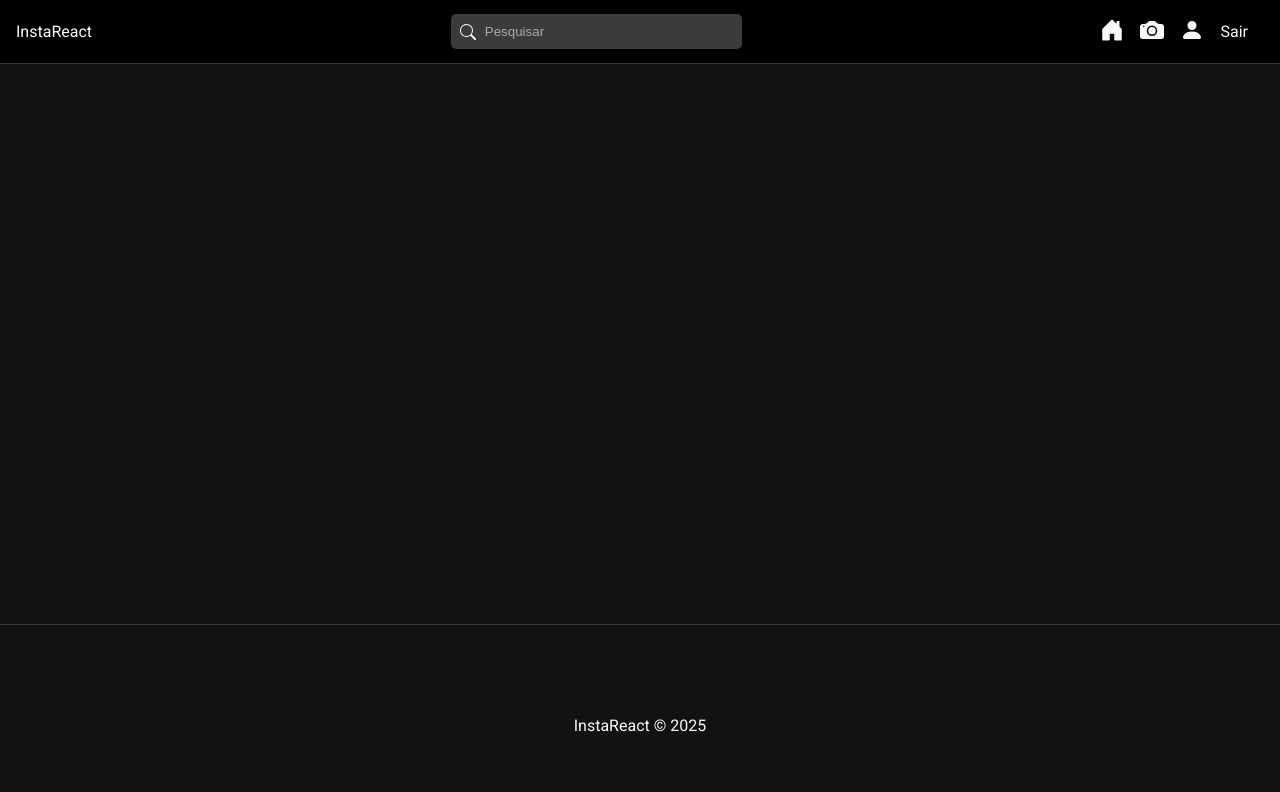
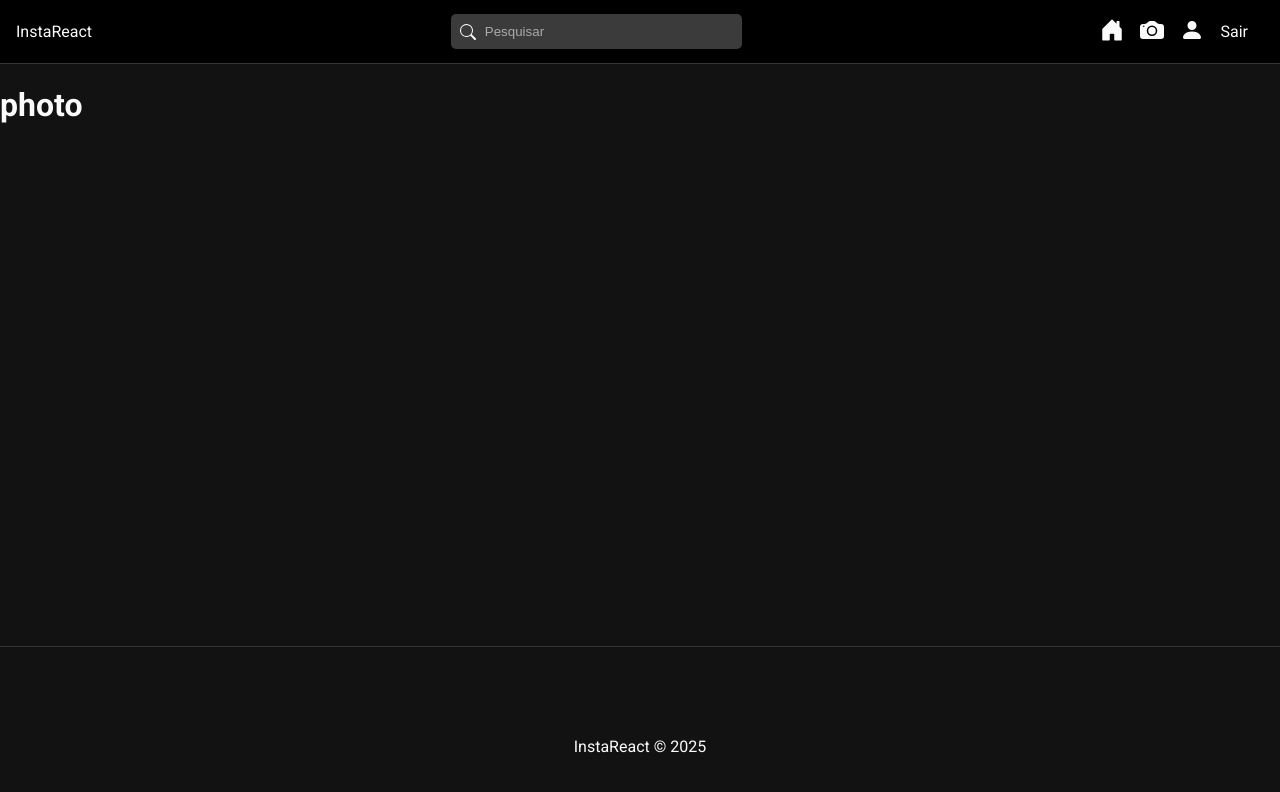
Before and after one commit to Viniciusrodd/InstaReact, a React (Vite) app in the folder frontend/: page /photos/1 in a window 1280 px wide. Shown: the top 792 px of the page. Built offline with nearby package versions, Linux system fonts and the light colour scheme; sample sign-in values are in the browser's storage.

Commit message:
Individual photo page

```diff
--- a/frontend/src/App.jsx
+++ b/frontend/src/App.jsx
@@ -13,6 +13,7 @@ import Register from './pages/Auth/Register';
 import Login from './pages/Auth/Login';
 import EditProfile from './pages/EditProfile/EditProfile';
 import Profile from './pages/Profile/Profile';
+import Photo from './pages/Photo/photo';
 
 // components
 import NavBar from './components/NavBar/NavBar';
@@ -38,6 +39,7 @@ function App() {
                         <Route path='/users/:id' element={ auth ? <Profile /> : <Navigate to='/login' /> } />
                         <Route path='/register' element={ !auth ? <Register /> : <Navigate to='/' /> } />
                         <Route path='/login' element={ !auth ? <Login /> : <Navigate to='/' /> } />
+                        <Route path='/photos/:id' element={ auth ? <Photo /> : <Navigate to='/login' /> } />
                     </Routes>
                 </div>
                 <Footer />
--- /dev/null
+++ b/frontend/src/pages/Photo/Photo.css
@@ -0,0 +1 @@
+@charset "UTF-8";
--- /dev/null
+++ b/frontend/src/pages/Photo/Photo.jsx
@@ -0,0 +1,27 @@
+
+// css
+import './Photo.css';
+
+// utils
+import { upload } from '../../utils/config';
+
+// components
+import Message from '../../components/Messages/Message';
+
+// hooks
+import { useState, useEffect } from 'react';
+import { Link, useParams } from 'react-router-dom';
+import { useSelector, useDispatch } from 'react-redux';
+
+// redux
+
+
+const Photo = () => {
+    return (
+        <div>
+            <h1>photo</h1>
+        </div>
+    );
+};
+
+export default Photo;
```
Also changed, not shown: frontend/src/services/photoService.js (line endings or trailing spaces).
